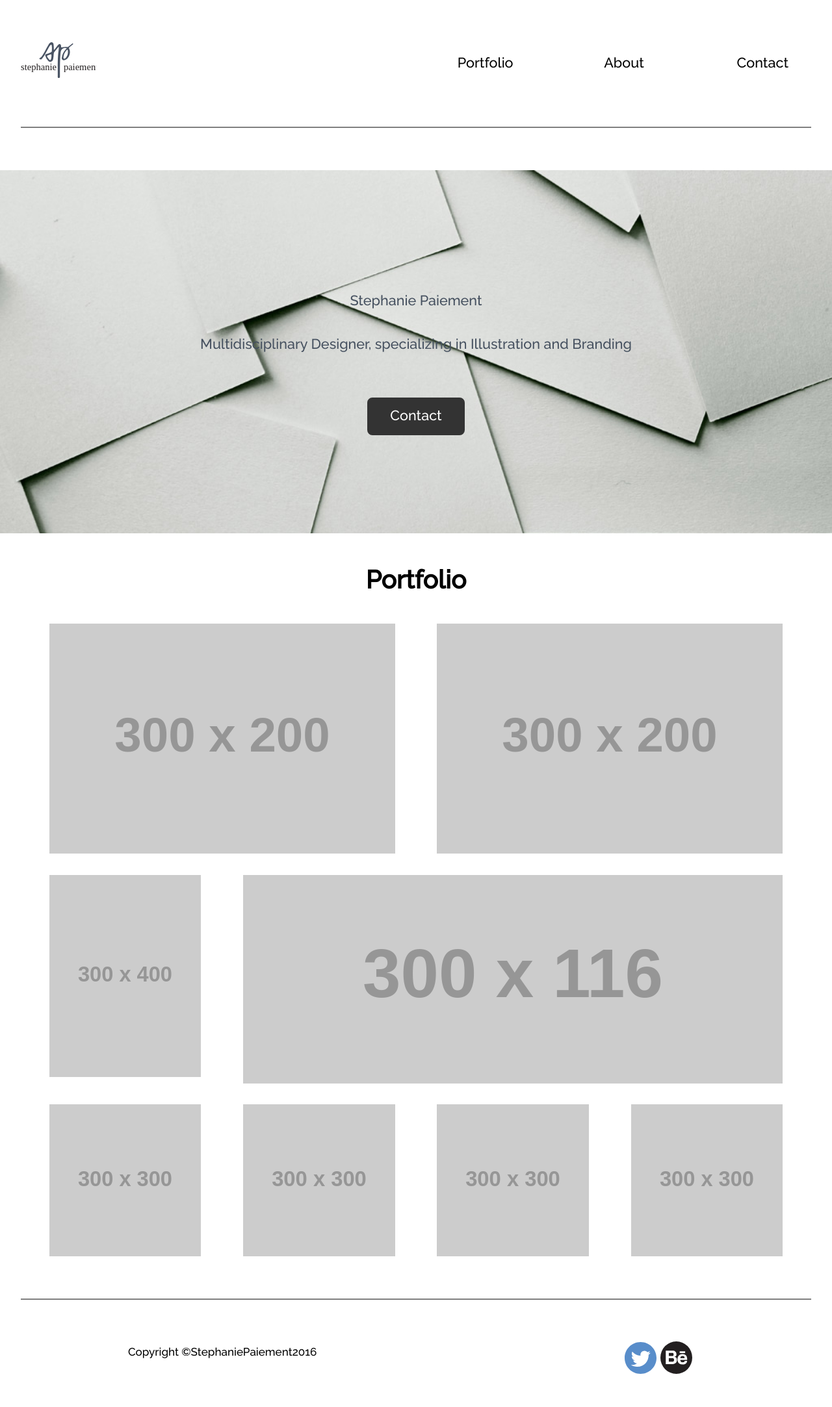
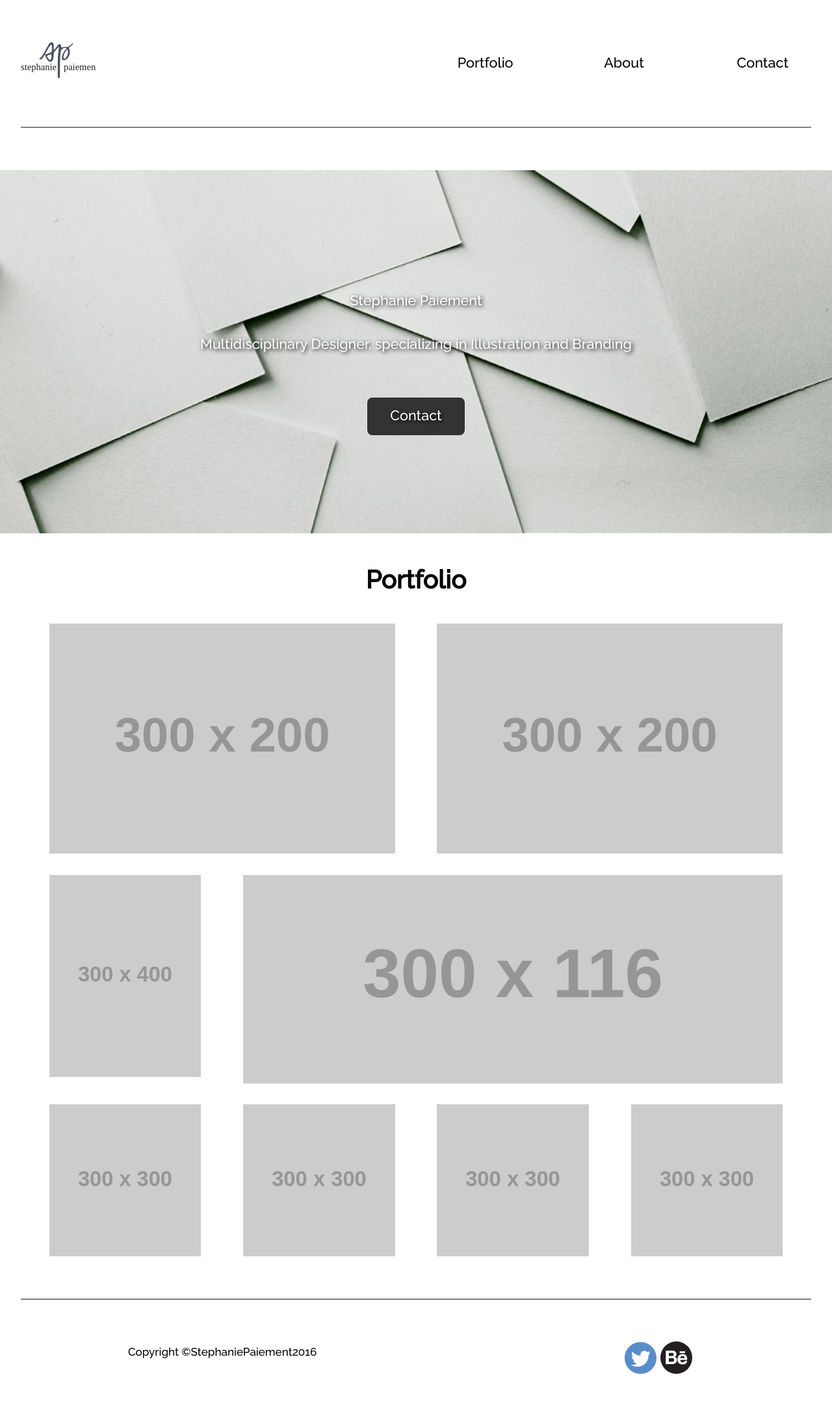
Before and after one commit to paiementstephanie/wireframe, a Jekyll site: the page built from index.html, in a window 1280 px wide. Shown: the whole page at 65% size. Built offline with Jekyll 4.4.1, drawn with Linux system fonts in a browser that asks for light colours.

Commit message:
trying to change font colour

```diff
--- a/css/main.css
+++ b/css/main.css
@@ -43,11 +43,12 @@ body {
 	padding-left: 1em;
 	padding-right: 1em;
 	background-image: url("../img/paper.jpg");
-	color: #45505f;
+	color: white;
 	background-repeat: no-repeat;
 	background-size: cover;
 	background-position: center top;
 	margin-bottom: 2em;
+	text-shadow: 2px 2px 6px black;
 
 }
 
```
